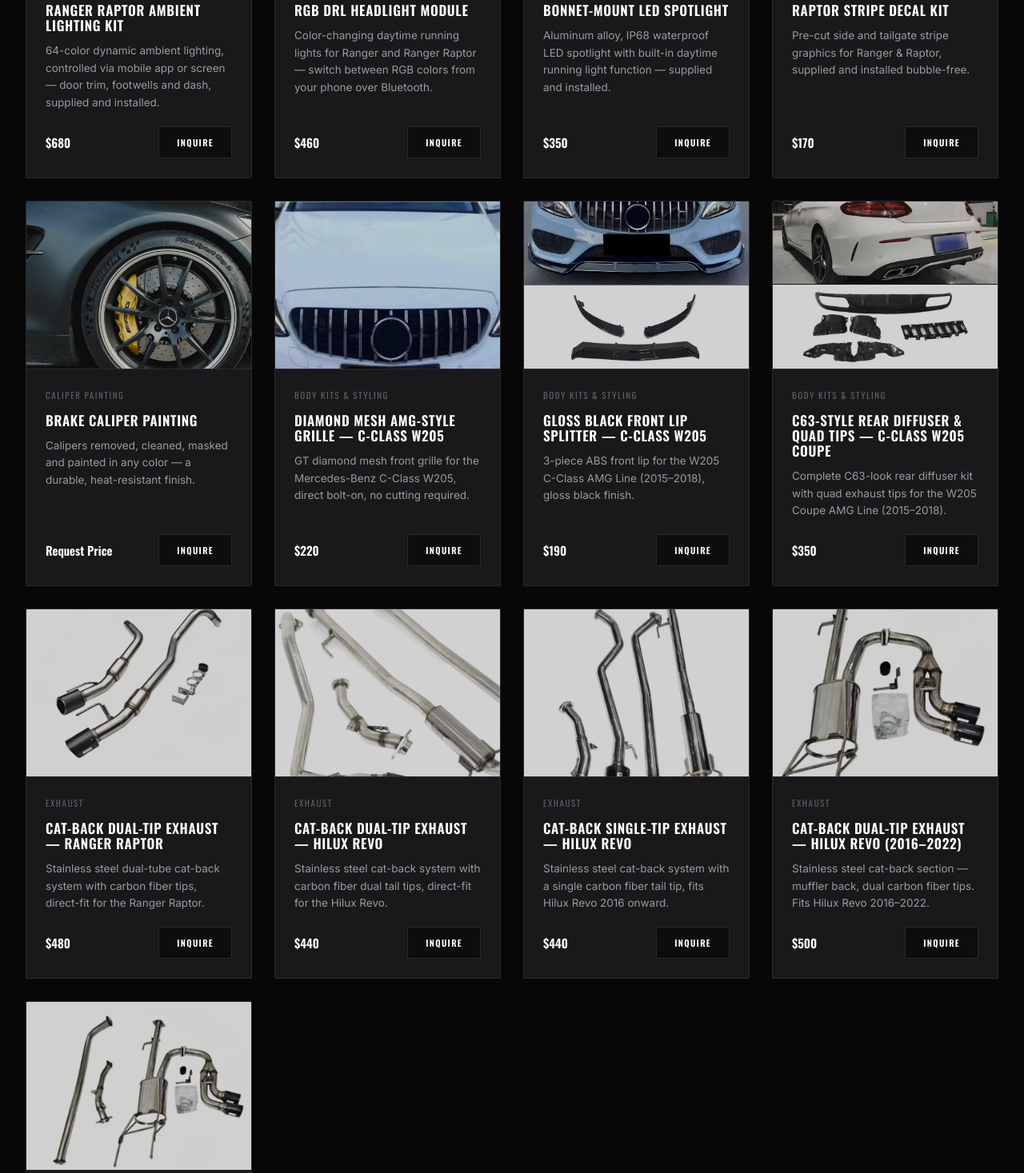
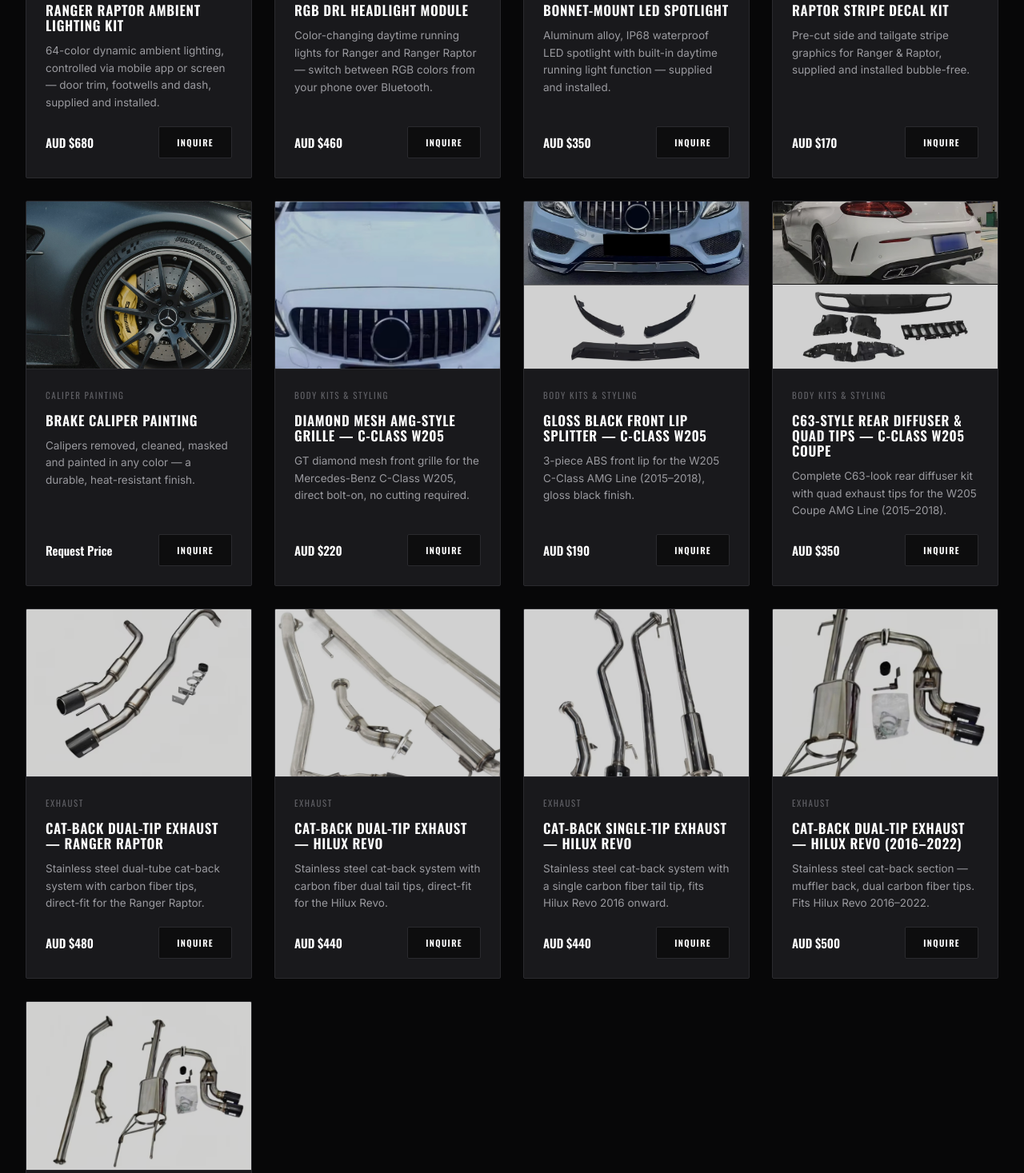
Before and after one commit to hamayoun313/motive-customs, a plain HTML site: page shop.html in a window 1280 px wide. Shown: the part 1147-2614 px from the top of the page at 80% size. Drawn offline with nearby package versions, Linux system fonts and the light colour scheme.

Commit message:
Show prices in AUD
Co-Authored-By: Claude Opus 5.5 <noreply@anthropic.com>

```diff
--- a/shop.html
+++ b/shop.html
@@ -73,7 +73,7 @@
           <h3>Ranger Raptor Ambient Lighting Kit</h3>
           <p>64-color dynamic ambient lighting, controlled via mobile app or screen — door trim, footwells and dash, supplied and installed.</p>
           <div class="product-footer">
-            <span class="product-price">$680</span>
+            <span class="product-price">AUD $680</span>
             <button class="btn btn-sm btn-dark" data-quote-product="Ranger Raptor Ambient Lighting Kit">Inquire</button>
           </div>
         </div>
@@ -89,7 +89,7 @@
           <h3>RGB DRL Headlight Module</h3>
           <p>Color-changing daytime running lights for Ranger and Ranger Raptor — switch between RGB colors from your phone over Bluetooth.</p>
           <div class="product-footer">
-            <span class="product-price">$460</span>
+            <span class="product-price">AUD $460</span>
             <button class="btn btn-sm btn-dark" data-quote-product="RGB DRL Headlight Module">Inquire</button>
           </div>
         </div>
@@ -105,7 +105,7 @@
           <h3>Bonnet-Mount LED Spotlight</h3>
           <p>Aluminum alloy, IP68 waterproof LED spotlight with built-in daytime running light function — supplied and installed.</p>
           <div class="product-footer">
-            <span class="product-price">$350</span>
+            <span class="product-price">AUD $350</span>
             <button class="btn btn-sm btn-dark" data-quote-product="Bonnet-Mount LED Spotlight">Inquire</button>
           </div>
         </div>
@@ -121,7 +121,7 @@
           <h3>Raptor Stripe Decal Kit</h3>
           <p>Pre-cut side and tailgate stripe graphics for Ranger &amp; Raptor, supplied and installed bubble-free.</p>
           <div class="product-footer">
-            <span class="product-price">$170</span>
+            <span class="product-price">AUD $170</span>
             <button class="btn btn-sm btn-dark" data-quote-product="Raptor Stripe Decal Kit">Inquire</button>
           </div>
         </div>
@@ -154,7 +154,7 @@
           <h3>Diamond Mesh AMG-Style Grille — C-Class W205</h3>
           <p>GT diamond mesh front grille for the Mercedes-Benz C-Class W205, direct bolt-on, no cutting required.</p>
           <div class="product-footer">
-            <span class="product-price">$220</span>
+            <span class="product-price">AUD $220</span>
             <button class="btn btn-sm btn-dark" data-quote-product="Diamond Mesh AMG-Style Grille - C-Class W205">Inquire</button>
           </div>
         </div>
@@ -170,7 +170,7 @@
           <h3>Gloss Black Front Lip Splitter — C-Class W205</h3>
           <p>3-piece ABS front lip for the W205 C-Class AMG Line (2015–2018), gloss black finish.</p>
           <div class="product-footer">
-            <span class="product-price">$190</span>
+            <span class="product-price">AUD $190</span>
             <button class="btn btn-sm btn-dark" data-quote-product="Gloss Black Front Lip Splitter - C-Class W205">Inquire</button>
           </div>
         </div>
@@ -187,7 +187,7 @@
           <h3>C63-Style Rear Diffuser &amp; Quad Tips — C-Class W205 Coupe</h3>
           <p>Complete C63-look rear diffuser kit with quad exhaust tips for the W205 Coupe AMG Line (2015–2018).</p>
           <div class="product-footer">
-            <span class="product-price">$350</span>
+            <span class="product-price">AUD $350</span>
             <button class="btn btn-sm btn-dark" data-quote-product="C63-Style Rear Diffuser &amp; Quad Tips - C-Class W205 Coupe">Inquire</button>
           </div>
         </div>
@@ -203,7 +203,7 @@
           <h3>Cat-Back Dual-Tip Exhaust — Ranger Raptor</h3>
           <p>Stainless steel dual-tube cat-back system with carbon fiber tips, direct-fit for the Ranger Raptor.</p>
           <div class="product-footer">
-            <span class="product-price">$480</span>
+            <span class="product-price">AUD $480</span>
             <button class="btn btn-sm btn-dark" data-quote-product="Cat-Back Dual-Tip Exhaust - Ranger Raptor">Inquire</button>
           </div>
         </div>
@@ -219,7 +219,7 @@
           <h3>Cat-Back Dual-Tip Exhaust — Hilux Revo</h3>
           <p>Stainless steel cat-back system with carbon fiber dual tail tips, direct-fit for the Hilux Revo.</p>
           <div class="product-footer">
-            <span class="product-price">$440</span>
+            <span class="product-price">AUD $440</span>
             <button class="btn btn-sm btn-dark" data-quote-product="Cat-Back Dual-Tip Exhaust - Hilux Revo">Inquire</button>
           </div>
         </div>
@@ -235,7 +235,7 @@
           <h3>Cat-Back Single-Tip Exhaust — Hilux Revo</h3>
           <p>Stainless steel cat-back system with a single carbon fiber tail tip, fits Hilux Revo 2016 onward.</p>
           <div class="product-footer">
-            <span class="product-price">$440</span>
+            <span class="product-price">AUD $440</span>
             <button class="btn btn-sm btn-dark" data-quote-product="Cat-Back Single-Tip Exhaust - Hilux Revo">Inquire</button>
           </div>
         </div>
@@ -251,7 +251,7 @@
           <h3>Cat-Back Dual-Tip Exhaust — Hilux Revo (2016–2022)</h3>
           <p>Stainless steel cat-back section — muffler back, dual carbon fiber tips. Fits Hilux Revo 2016–2022.</p>
           <div class="product-footer">
-            <span class="product-price">$500</span>
+            <span class="product-price">AUD $500</span>
             <button class="btn btn-sm btn-dark" data-quote-product="Cat-Back Dual-Tip Exhaust - Hilux Revo 2016-2022">Inquire</button>
           </div>
         </div>
@@ -267,7 +267,7 @@
           <h3>Full Exhaust System — Hilux Revo (2016–2022)</h3>
           <p>Complete stainless steel system, downpipe through to dual carbon fiber tips. Fits Hilux Revo 2016–2022.</p>
           <div class="product-footer">
-            <span class="product-price">$700</span>
+            <span class="product-price">AUD $700</span>
             <button class="btn btn-sm btn-dark" data-quote-product="Full Exhaust System - Hilux Revo 2016-2022">Inquire</button>
           </div>
         </div>
```
Also changed, not shown: index.html (+3 -3 lines), quote.html (+1 -1 lines).
